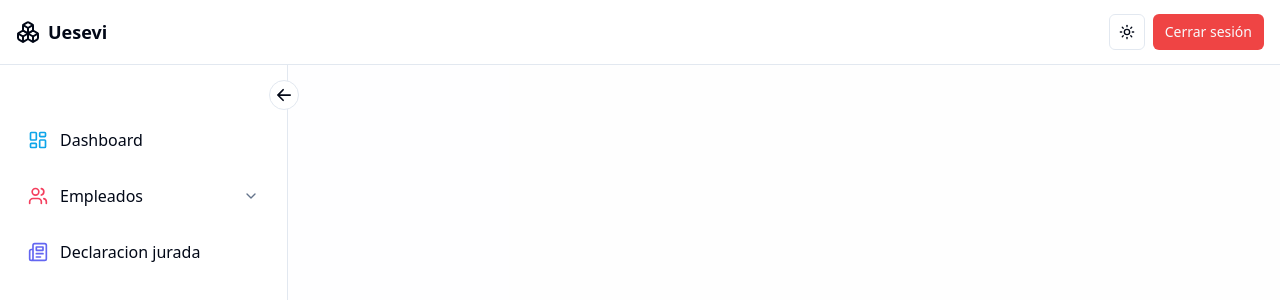
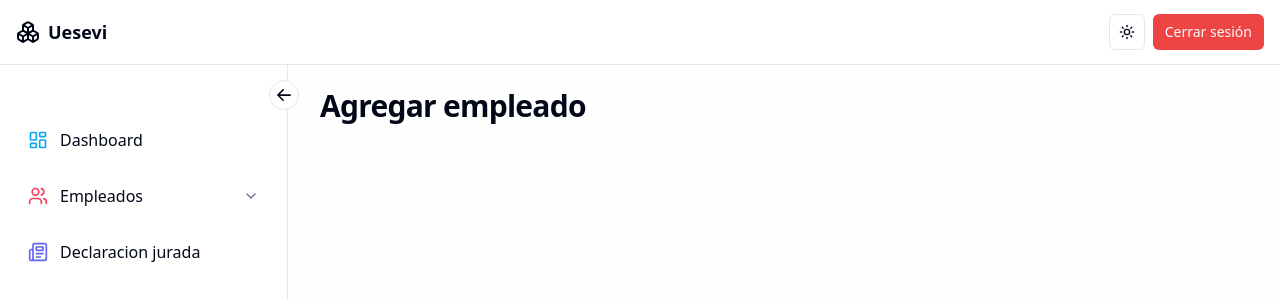
Before and after one commit to LumarSoft/uesevi-app, a Next.js app: page /empresa/empleados/agregar-empleado in a window 1280 px wide. Shown: the top 300 px of the page. Built offline with nearby package versions, Linux system fonts and the light colour scheme.

Commit message:
feat: modulo de dashboard empresa y agregar empleados

```diff
--- a/src/app/empresa/(sidebar)/empleados/agregar-empleado/page.tsx
+++ b/src/app/empresa/(sidebar)/empleados/agregar-empleado/page.tsx
@@ -1,3 +1,5 @@
+import AgregarEmpleadosModule from "@/modules/company/empleados/agregarEmpleado";
+
 export default function AgregarEmpleadosPage() {
-  return <></>;
+  return <AgregarEmpleadosModule />;
 }
--- a/src/modules/company/dashboard/index.tsx
+++ b/src/modules/company/dashboard/index.tsx
@@ -1,3 +1,3 @@
-export default function CompanyDashboardModule(){
-    return <>asd</>
+export default function CompanyDashboardModule() {
+  return <>Vacia por el momento</>;
 }
--- /dev/null
+++ b/src/modules/company/empleados/agregarEmpleado/index.tsx
@@ -0,0 +1,13 @@
+export default function AgregarEmpleadosModule() {
+  return (
+    <div className="flex h-full flex-col">
+      <div className="flex-1 space-y-4 p-8 pt-6">
+        <div className="flex items-center justify-between space-y-2">
+          <h2 className="text-3xl font-bold tracking-tight">
+            Agregar empleado
+          </h2>
+        </div>
+      </div>
+    </div>
+  );
+}
```
